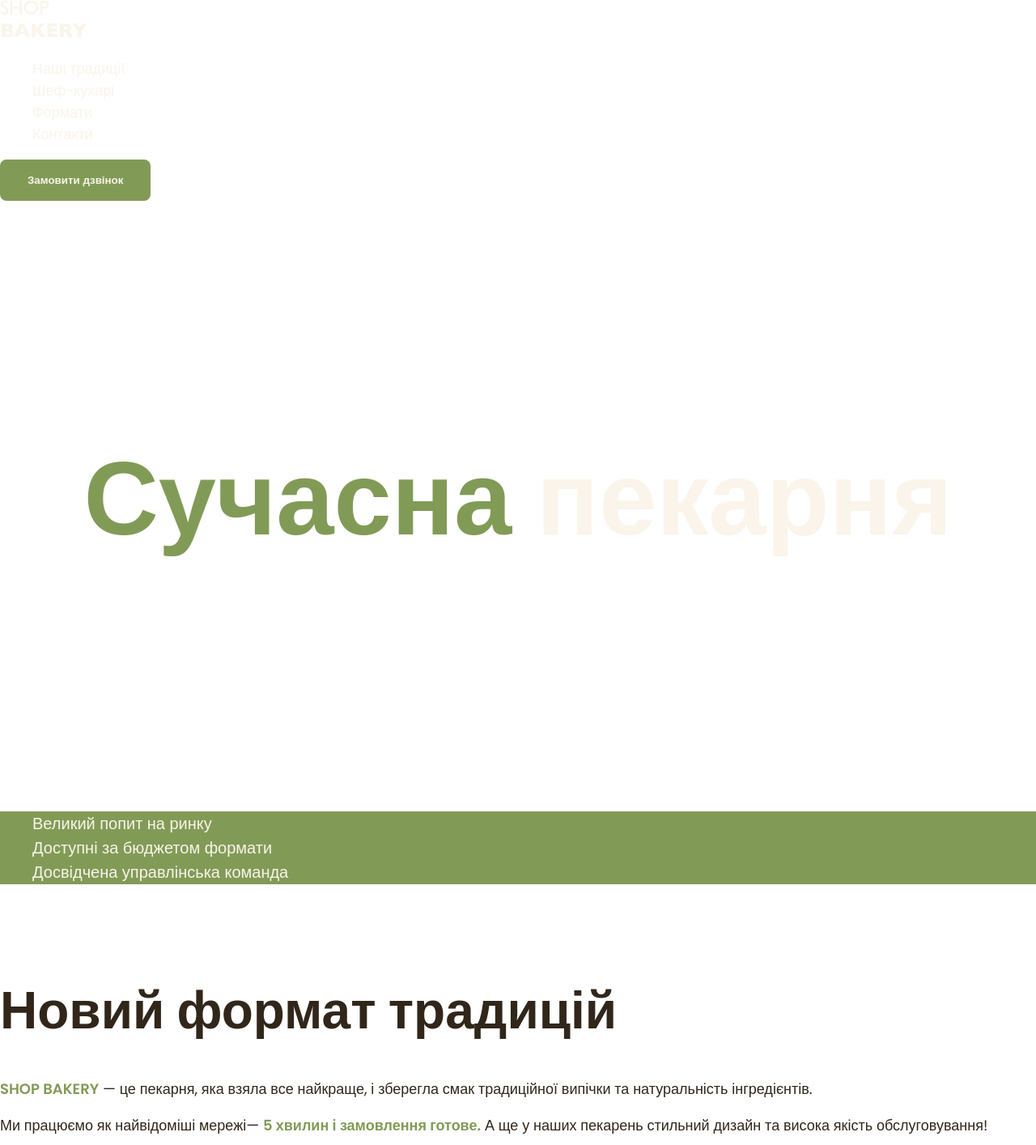
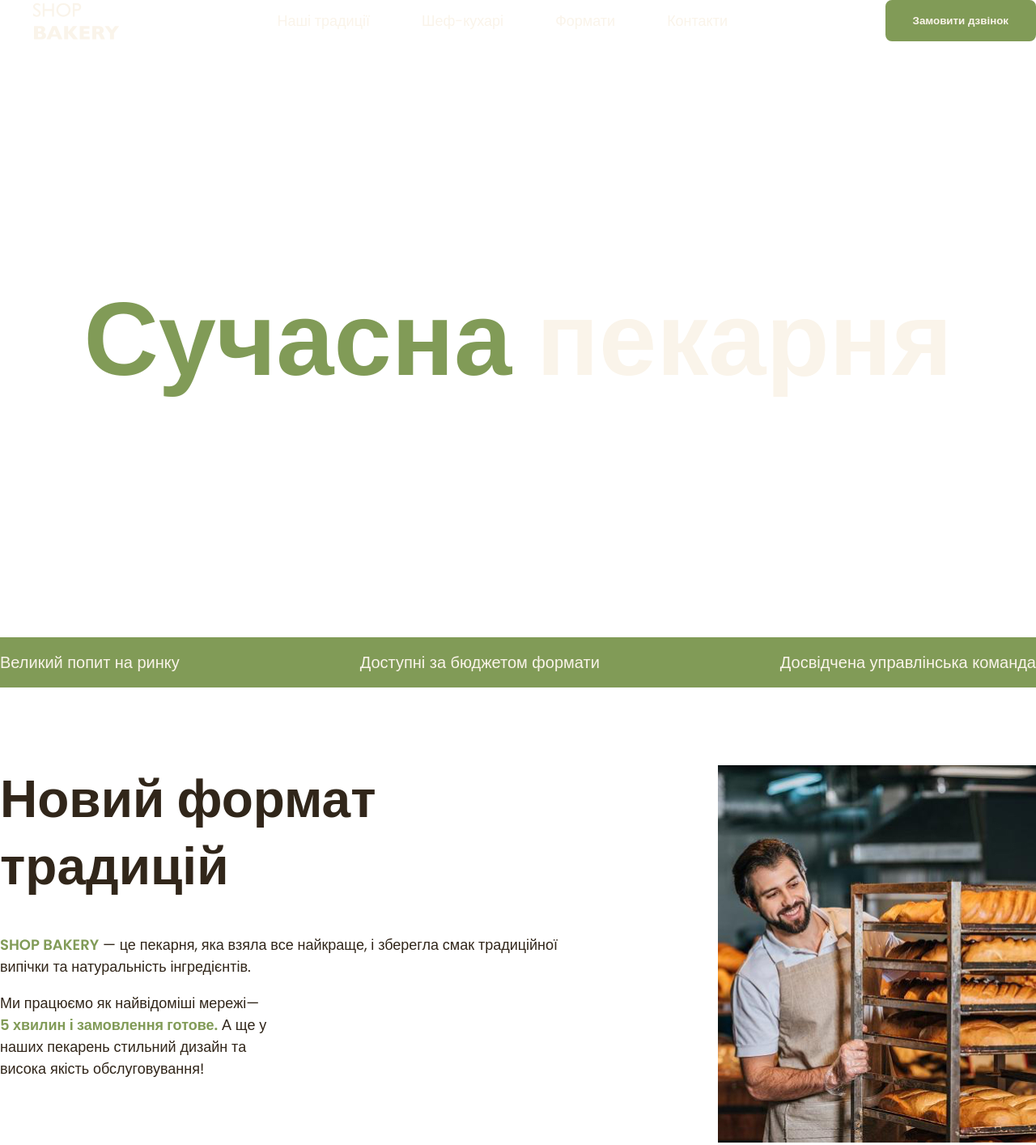
Before and after one commit to zvarych220/-_-, a plain HTML site: page index.html in a window 1280 px wide. Shown: the top 1414 px of the page at 81% size. Drawn offline with Linux system fonts and the light colour scheme.

Commit message:
Розкладка CSS Flexbox

```diff
--- a/index.html
+++ b/index.html
@@ -18,10 +18,11 @@
 <body>
     <header>
         <div class="container">
-            <nav>
+            <div class="header-conteiner">
+                <nav class="header-nav">
                     <a href="#"></a>
                     <img src="./img/logo.svg" alt="логотип сучасної пекарні">
-                <ul>
+                    <ul class="header-menu">
                         <li><a class="linl" href="#traditions-section">Наші традиції</a></li>
                         <li><a class="linl" href="#cookers-section">Шеф-кухарі</a></li>
                         <li><a class="linl" href="#formats-section">Формати</a></li>
@@ -30,12 +31,13 @@
                 </nav>
                 <button class="button" type="button">Замовити дзвінок</button>
             </div>
+        </div>
     </header>
     <main>
         <section class="hero-sectoin">
             <h1 class="hero-title"><span class="accent">Сучасна</span> пекарня</h1>
         </section>
-        <section>
+        <section class="adbantages-section">
             <h2 class="visually-hidden">Наші переваги</h2>
             <div class="container">
                 <ul class="advantages-list">
@@ -47,18 +49,22 @@
         </section>
         <section class="traditions-section section" id="traditions-section">
             <div class="container">
+                <div class="traditions-container">
+                    <div class="traditions-content">
                         <h2 class="traditions-title section-title">Новий формат традицій</h2>
                         <p class="traditions-text">
                             <span class="brand uppercase">shop bakery</span> — це пекарня, яка взяла все найкраще,
                             і зберегла смак традиційної випічки та натуральність
                             інгредієнтів.
                         </p>
-                <p class="traditions-text">Ми працюємо як найвідоміші мережі—
+                        <p class="traditions-text limited">Ми працюємо як найвідоміші мережі—
                             <span class="brand">5 хвилин і замовлення готове.</span>
                             А ще у наших пекарень стильний дизайн
                             та висока якість обслуговування!
                         </p>
+                    </div>
                     <img src="./img/pekar.jpg" alt="Чоловік пекар дивиться на батони із посмішкою">
+                </div>
             </div>
         </section>
 
@@ -97,9 +103,9 @@
         <section class="section" id="formats-section">
             <div class="container">
                 <h2 class="formats-title section-title">Формати</h2>
-                <ul>
-                    <li>
-                        <article>
+                <ul class="formars-list">
+                    <li class="formats-item">
+                        <article class="format-card">
                             <h3 class=" format-title" lang="en">Walrus</h3>
                             <div class="format-text">
                                 <p>Площа: до 120 м2</p>
@@ -110,8 +116,8 @@
                         </article>
                     </li>
 
-                    <li>
-                        <article>
+                    <li class="formats-item">
+                        <article class="format-card">
                             <h3 class="format-title" lang="en">Horseshoe</h3>
                             <div class="format-text">
                                 <p>Площа: до 25 м2</p>
@@ -122,8 +128,8 @@
                         </article>
                     </li>
 
-                    <li>
-                        <article>
+                    <li class="formats-item">
+                        <article class="format-card">
                             <h3 class="format-title" lang="en">Handlebar</h3>
                             <div class="format-text">
                                 <p>Площа: до 15 м2</p>
--- a/style/style.css
+++ b/style/style.css
@@ -35,16 +35,20 @@ address {
 
 ul {
     list-style-type: none;
+    margin: 0;
+    padding: 0;
 }
 
 .section {
     padding: 48px 0;
 }
-.container{
+
+.container {
     width: 100%;
     max-width: 1288px;
     margin: 0 auto;
 }
+
 .visually-hidden {
     position: absolute;
     left: -10000px;
@@ -79,7 +83,28 @@ ul {
 
 .linl:hover {
     color: var(--color-brand-light);
-    font-weight: 600;
+
+}
+
+/*header*/
+.header-conteiner {
+    display: flex;
+    align-items: center;
+    gap: 40px;
+}
+
+.header-nav {
+    display: flex;
+    align-items: center;
+    flex-grow: 1;
+    gap: 40px;
+}
+
+.header-menu {
+    display: flex;
+    gap: 64px;
+    flex-grow: 1;
+    justify-content: center;
 }
 
 /*hero-section*/
@@ -100,14 +125,21 @@ ul {
 }
 
 /*advantages-section*/
+.adbantages-section{
+    background-color: var(--color-brand-light);
+    padding: 16px 0 ;
+}
 .advantages-list {
-    color: var(--color-prymary-light);
-    background-color: var(--color-brand-light);
+
+    display: flex;
+    justify-content: space-between;
+    gap :40px;
 }
 
 .advantages-item {
     font-size: 20px;
     font-weight: 300;
+    color: var(--color-prymary-light);
 }
 
 .section-title {
@@ -119,7 +151,15 @@ ul {
 .section-title .accent {
     color: var(--color-brand-dark);
 }
-
+/*traditions section*/
+.traditions-container{
+    display: flex;
+    gap: 40px;
+    justify-content: space-between;
+}
+.traditions-content{
+    max-width: 710px;
+}
 .traditions-title {
     margin-bottom: 42px;
 }
@@ -137,7 +177,9 @@ ul {
 .traditions-text .uppercase {
     text-transform: uppercase;
 }
-
+.traditions-text.limited{
+    max-width: 330px;
+}
 /*chefs-selection*/
 .chef-title {
     margin-bottom: 16px;
@@ -150,9 +192,24 @@ ul {
 }
 
 /*format selection*/
+.formats-item{
+    flex-basis:calc((100% - 40px)/3);
+
+}
+.formars-list{
+    display: flex;
+    gap: 20px;
+    flex-wrap: wrap;
+}
+.format-card{
+    padding: 24px;
+    border: 1px solid lightgray;
+    border-radius: 16px;
+}
 .formats-title {
     margin-bottom: 80px;
 }
+
 .format-title {
     font-size: 24px;
     font-weight: 600;
@@ -162,10 +219,12 @@ ul {
     font-size: 14px;
     font-weight: 300;
 }
+
 /*contact-section*/
-.contact-section{
+.contact-section {
     margin-bottom: 16px;
 }
+
 /*Footer*/
 .address-link {
     color: var(--color-prymary-light);
```
Lines whose indentation alone changed are shown as unchanged.
